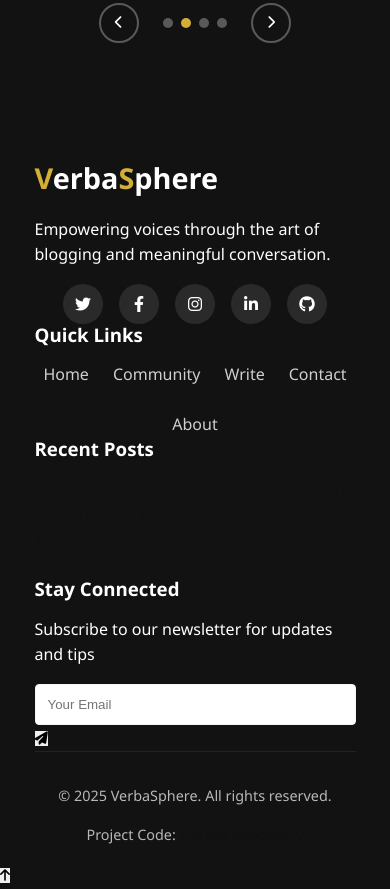
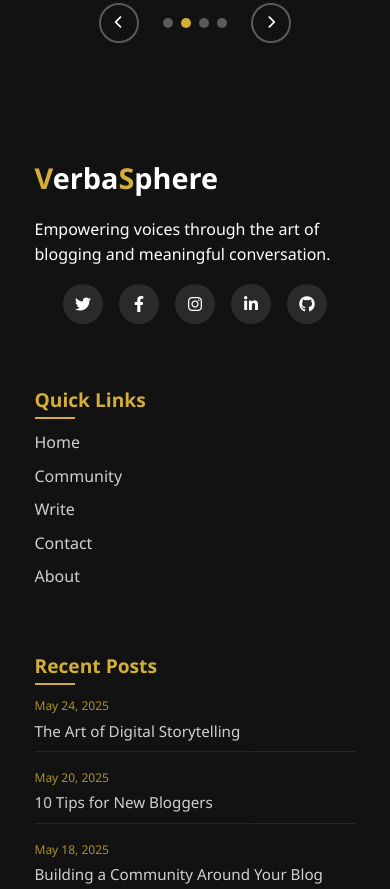
Before and after one commit to Parikshith-code/VerbaSphere-ContactUs-Page, a plain HTML site: page index.html in a window 390 px wide. Shown: the part 7064-7953 px from the top of the page. Drawn offline with Linux system fonts and the light colour scheme.

Commit message:
Styled footer

```diff
--- a/css/styles.css
+++ b/css/styles.css
@@ -743,6 +743,7 @@ footer {
   background-color: var(--dark);
   color: white;
   padding: 3rem 0 1.5rem;
+  position: relative;
 }
 
 .simple-footer {
@@ -753,8 +754,37 @@ footer {
   margin-bottom: 2rem;
 }
 
+/* Enhanced Footer Styles */
+.footer-expanded {
+  display: grid;
+  grid-template-columns: repeat(auto-fit, minmax(250px, 1fr));
+  gap: 2rem;
+  margin-bottom: 2rem;
+}
+
+.footer-section {
+  margin-bottom: 1.5rem;
+}
+
+.footer-section h3 {
+  color: var(--accent);
+  margin-bottom: 1.2rem;
+  font-size: 1.2rem;
+  position: relative;
+}
+
+.footer-section h3::after {
+  content: '';
+  position: absolute;
+  bottom: -8px;
+  left: 0;
+  width: 40px;
+  height: 2px;
+  background-color: var(--accent);
+}
+
 .footer-brand {
-  max-width: 300px;
+  max-width: 100%;
 }
 
 .footer-logo {
@@ -765,22 +795,26 @@ footer {
 
 .footer-links {
   display: flex;
-  gap: 1.5rem;
+  flex-direction: column;
+  gap: 0.8rem;
 }
 
 .footer-links a {
   color: white;
   opacity: 0.8;
+  transition: var(--transition);
 }
 
 .footer-links a:hover {
   opacity: 1;
   color: var(--accent);
+  margin-left: 5px;
 }
 
 .social-icons {
   display: flex;
   gap: 1rem;
+  margin-top: 1rem;
 }
 
 .social-icons a {
@@ -798,6 +832,87 @@ footer {
 .social-icons a:hover {
   background-color: var(--accent);
   color: white;
+  transform: translateY(-3px);
+}
+
+.github-link:hover {
+  background-color: #333 !important;
+}
+
+/* Recent Posts in Footer */
+.recent-posts {
+  display: flex;
+  flex-direction: column;
+  gap: 1rem;
+}
+
+.recent-post-link {
+  display: flex;
+  flex-direction: column;
+  color: white;
+  opacity: 0.8;
+  font-size: 0.95rem;
+  padding-bottom: 0.5rem;
+  border-bottom: 1px solid rgba(255, 255, 255, 0.1);
+  transition: var(--transition);
+}
+
+.recent-post-link:hover {
+  opacity: 1;
+  color: var(--accent);
+}
+
+.post-date {
+  font-size: 0.75rem;
+  color: var(--accent);
+}
+
+.post-title {
+  margin-top: 0.2rem;
+}
+
+/* Newsletter Form */
+.footer-newsletter {
+  margin-top: 1rem;
+}
+
+.newsletter-form-group {
+  display: flex;
+  position: relative;
+  max-width: 100%;
+}
+
+#newsletter-email {
+  width: 100%;
+  padding: 12px;
+  border-radius: 4px;
+  border: none;
+  background: rgba(255, 255, 255, 0.1);
+  color: white;
+  font-size: 0.9rem;
+}
+
+#newsletter-email::placeholder {
+  color: rgba(255, 255, 255, 0.5);
+}
+
+.newsletter-btn {
+  position: absolute;
+  right: 0;
+  top: 0;
+  height: 100%;
+  padding: 0 15px;
+  background: var(--accent);
+  border: none;
+  border-top-right-radius: 4px;
+  border-bottom-right-radius: 4px;
+  color: white;
+  cursor: pointer;
+  transition: var(--transition);
+}
+
+.newsletter-btn:hover {
+  background: #b69121;
 }
 
 .footer-bottom {
@@ -806,6 +921,74 @@ footer {
   border-top: 1px solid rgba(255, 255, 255, 0.1);
   font-size: 0.9rem;
   opacity: 0.7;
+  display: flex;
+  flex-direction: column;
+  gap: 0.5rem;
+}
+
+.footer-repository a {
+  color: var(--accent);
+  text-decoration: underline;
+}
+
+/* Back to Top Button */
+#back-to-top {
+  position: fixed;
+  bottom: 30px;
+  right: 30px;
+  width: 50px;
+  height: 50px;
+  border-radius: 50%;
+  background-color: var(--accent);
+  color: white;
+  border: none;
+  display: flex;
+  align-items: center;
+  justify-content: center;
+  cursor: pointer;
+  opacity: 0;
+  visibility: hidden;
+  transition: var(--transition);
+  box-shadow: 0 3px 10px rgba(0, 0, 0, 0.2);
+  z-index: 100;
+}
+
+#back-to-top.visible {
+  opacity: 1;
+  visibility: visible;
+}
+
+#back-to-top:hover {
+  background: #b69121;
+  transform: translateY(-5px);
+}
+
+/* Notification System */
+.notification {
+  position: fixed;
+  bottom: 20px;
+  right: 20px;
+  padding: 12px 20px;
+  border-radius: 4px;
+  color: white;
+  font-size: 14px;
+  z-index: 1000;
+  transform: translateY(100px);
+  opacity: 0;
+  transition: all 0.3s ease;
+}
+
+.notification.show {
+  transform: translateY(0);
+  opacity: 1;
+}
+
+.notification.success {
+  background-color: #4caf50;
+}
+
+.notification.error {
+  background-color: #f44336;
 }
 
 /* Responsive Styles */
@@ -859,6 +1042,21 @@ footer {
   .hero-decoration {
     gap: 1.5rem;
   }
+
+  .footer-expanded {
+    grid-template-columns: 1fr;
+  }
+
+  .footer-section {
+    margin-bottom: 2rem;
+  }
+
+  #back-to-top {
+    right: 15px;
+    bottom: 15px;
+    width: 40px;
+    height: 40px;
+  }
 }
 
 @media (max-width: 576px) {
@@ -882,4 +1080,17 @@ footer {
   .testimonial-content {
     font-size: 1rem;
   }
+
+  .footer-links {
+    flex-direction: column;
+    gap: 0.5rem;
+  }
+
+  .social-icons {
+    justify-content: center;
+  }
+
+  .footer-bottom {
+    font-size: 0.8rem;
+  }
 }
```
